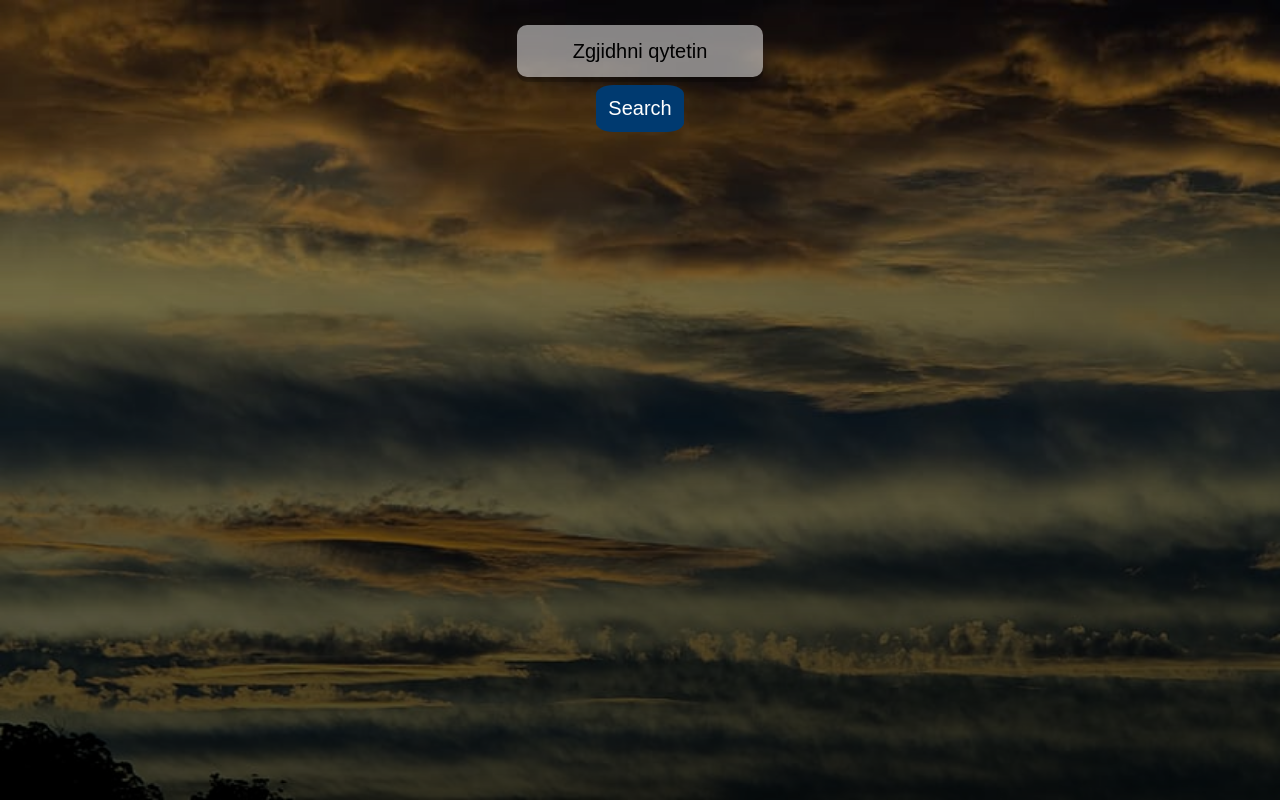
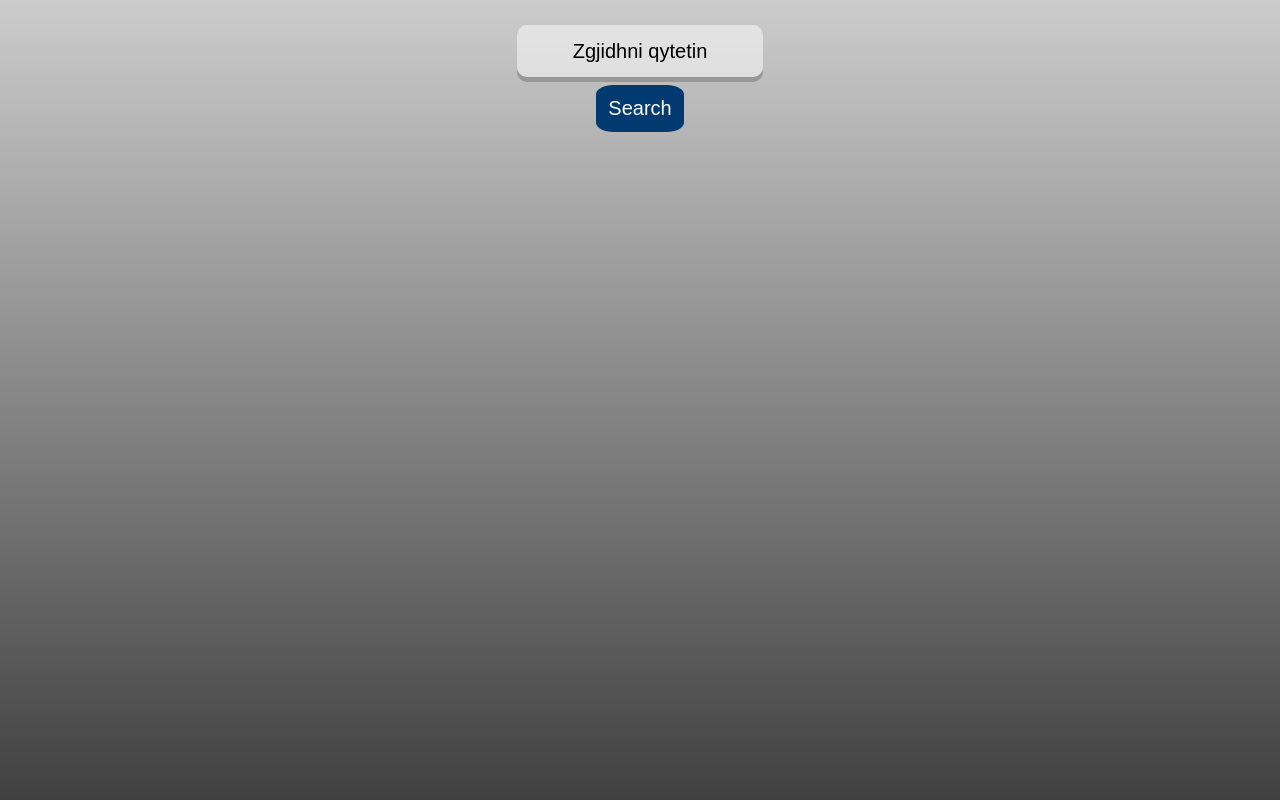
Before and after one commit to sergio-xs/Weather-app, a React (Create React App) app: page / in a window 1280 px wide. Built offline with nearby package versions, Linux system fonts and the light colour scheme.

Commit message:
Update index.css

```diff
--- a/src/index.css
+++ b/src/index.css
@@ -10,11 +10,7 @@ body{
 
 
 .app{
-  background-image: url("images/weather1.jpg");
-  background-size: cover;
-  background-attachment: fixed;
-  background-repeat: no-repeat;
-  background-position: left top;
+  background-image: url("images/weather1.jpg") no-repeat center center fixed;
 
 }
 
```
